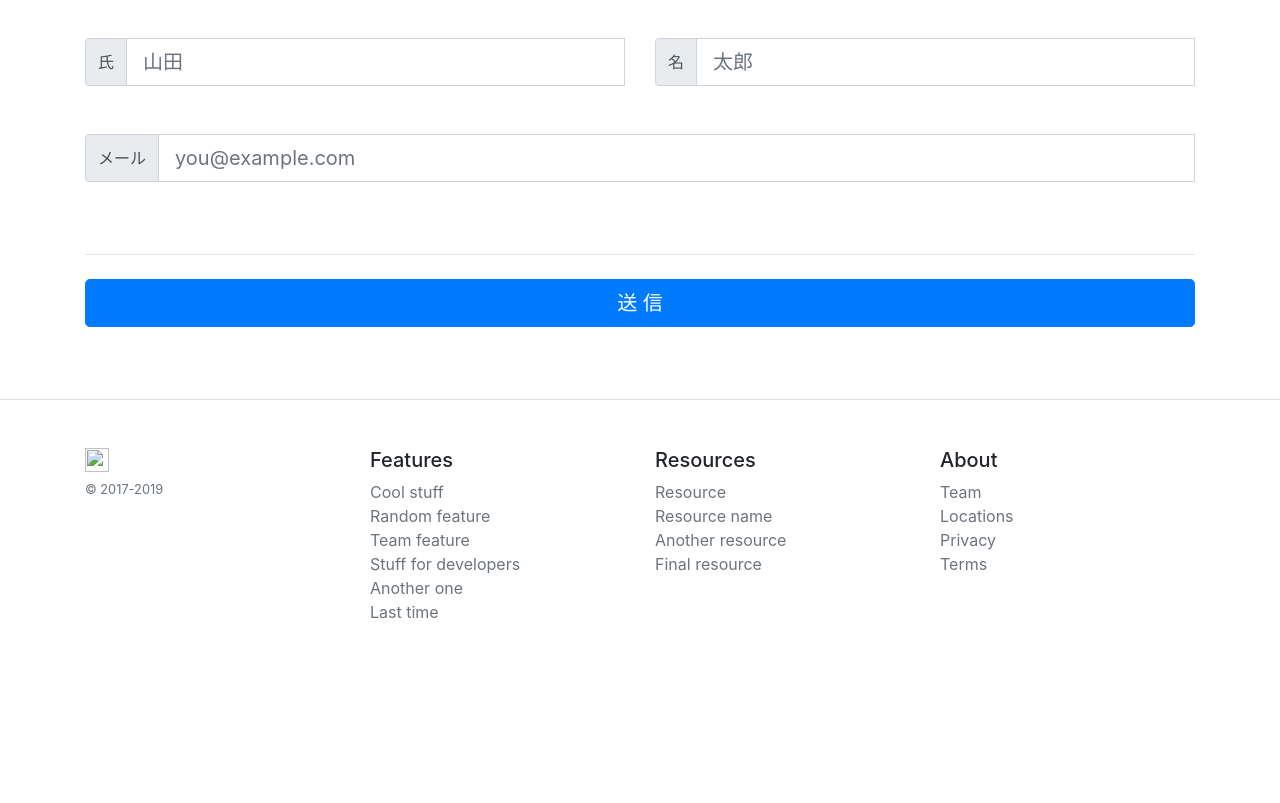
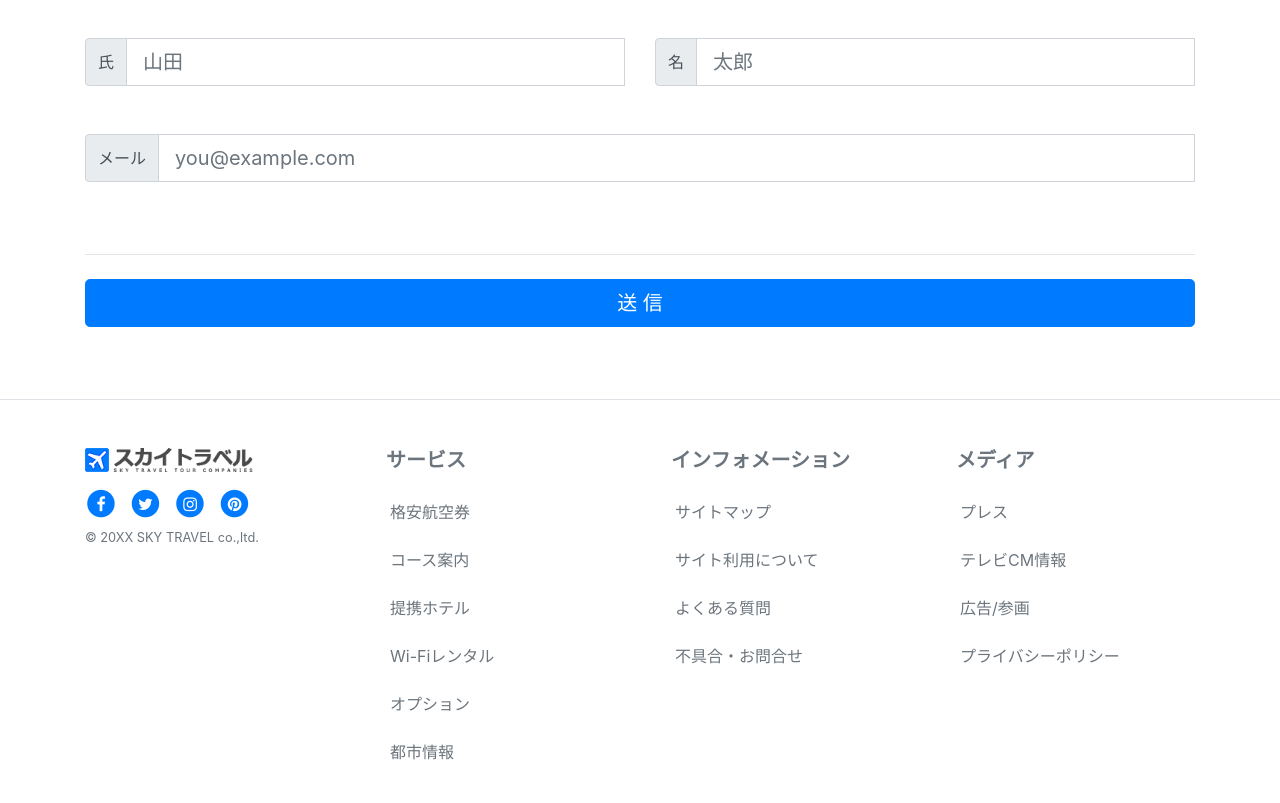
Before and after one commit to zd3H02/newBootstrapProject, a website: page assets/index.html in a window 1280 px wide. Shown: the part 4846-5649 px from the top of the page. Before the commit the page ends 5534 px from the top, so only its background shows below. Drawn offline with nearby package versions, Linux system fonts and the light colour scheme; files that its build step writes are made by us from their sources; files whose address does not match are found by name.

Commit message:
add footer

```diff
--- a/assets/index.html
+++ b/assets/index.html
@@ -435,36 +435,42 @@
         <div class="container">
             <div class="row">
                 <div class="col-12 col-md">
-                    <img class="mb-2" src="images/bootstrap-solid.svg" alt="" width="24" height="24">
-                    <small class="d-block mb-3 text-muted">&copy; 2017-2019</small>
+                    <img class="mb-2" src="images/logo.png" alt="" width="168" height="24">
+                    <ul class="list-unstyled list-inline my-2">
+                        <li class="list-inline-item"><a href=""><span class="fa-stack"><i class="fa fa-circle fa-stack-2x"></i><i class="fa fa-facebook fa-stack-1x fa-inverse"></i></span></a></li>
+                        <li class="list-inline-item"><a href=""><span class="fa-stack"><i class="fa fa-circle fa-stack-2x"></i><i class="fa fa-twitter fa-stack-1x fa-inverse"></i></span></a></li>
+                        <li class="list-inline-item"><a href=""><span class="fa-stack"><i class="fa fa-circle fa-stack-2x"></i><i class="fa fa-instagram fa-stack-1x fa-inverse"></i></span></a></li>
+                        <li class="list-inline-item"><a href=""><span class="fa-stack"><i class="fa fa-circle fa-stack-2x"></i><i class="fa fa-pinterest fa-stack-1x fa-inverse"></i></span></a></li>
+                    </ul>
+                    <small class="d-block mb-3 text-muted">&copy; 20XX SKY TRAVEL co.,ltd.</small>
                 </div>
                 <div class="col-6 col-md">
-                    <h5>Features</h5>
-                    <ul class="list-unstyled text-small">
-                        <li><a class="text-muted" href="#">Cool stuff</a></li>
-                        <li><a class="text-muted" href="#">Random feature</a></li>
-                        <li><a class="text-muted" href="#">Team feature</a></li>
-                        <li><a class="text-muted" href="#">Stuff for developers</a></li>
-                        <li><a class="text-muted" href="#">Another one</a></li>
-                        <li><a class="text-muted" href="#">Last time</a></li>
+                    <h5 class="font-weight-bold text-muted pl-3">サービス</h5>
+                    <ul class="list-group list-group-flush list-unstyled text-left mt-3 mb-4">
+                        <li><a class="text-muted list-group-item" href="#">格安航空券</a></li>
+                        <li><a class="text-muted list-group-item" href="#">コース案内</a></li>
+                        <li><a class="text-muted list-group-item" href="#">提携ホテル</a></li>
+                        <li><a class="text-muted list-group-item" href="#">Wi-Fiレンタル</a></li>
+                        <li><a class="text-muted list-group-item" href="#">オプション</a></li>
+                        <li><a class="text-muted list-group-item" href="#">都市情報</a></li>
                     </ul>
                 </div>
                 <div class="col-6 col-md">
-                    <h5>Resources</h5>
-                    <ul class="list-unstyled text-small">
-                        <li><a class="text-muted" href="#">Resource</a></li>
-                        <li><a class="text-muted" href="#">Resource name</a></li>
-                        <li><a class="text-muted" href="#">Another resource</a></li>
-                        <li><a class="text-muted" href="#">Final resource</a></li>
+                    <h5 class="font-weight-bold text-muted pl-3">インフォメーション</h5>
+                    <ul class="list-group list-group-flush list-unstyled text-left mt-3 mb-4">
+                        <li><a class="text-muted list-group-item" href="#">サイトマップ</a></li>
+                        <li><a class="text-muted list-group-item" href="#">サイト利用について</a></li>
+                        <li><a class="text-muted list-group-item" href="#">よくある質問</a></li>
+                        <li><a class="text-muted list-group-item" href="#">不具合・お問合せ</a></li>
                     </ul>
                 </div>
                 <div class="col-6 col-md">
-                    <h5>About</h5>
-                    <ul class="list-unstyled text-small">
-                        <li><a class="text-muted" href="#">Team</a></li>
-                        <li><a class="text-muted" href="#">Locations</a></li>
-                        <li><a class="text-muted" href="#">Privacy</a></li>
-                        <li><a class="text-muted" href="#">Terms</a></li>
+                    <h5 class="font-weight-bold text-muted pl-3">メディア</h5>
+                    <ul class="list-group list-group-flush list-unstyled text-left mt-3 mb-4">
+                        <li><a class="text-muted list-group-item" href="#">プレス</a></li>
+                        <li><a class="text-muted list-group-item" href="#">テレビCM情報</a></li>
+                        <li><a class="text-muted list-group-item" href="#">広告/参画</a></li>
+                        <li><a class="text-muted list-group-item" href="#">プライバシーポリシー</a></li>
                     </ul>
                 </div>
             </div>
```
